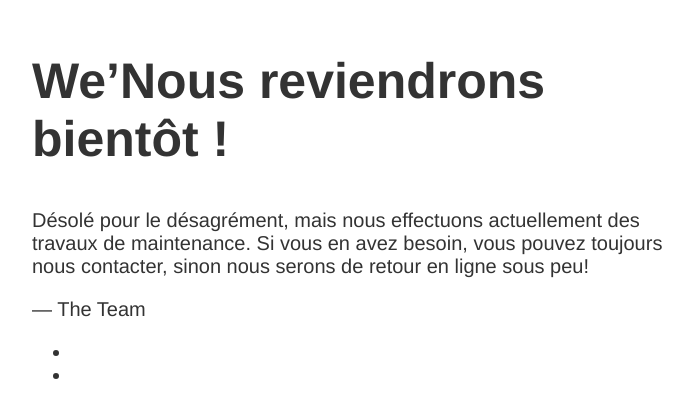
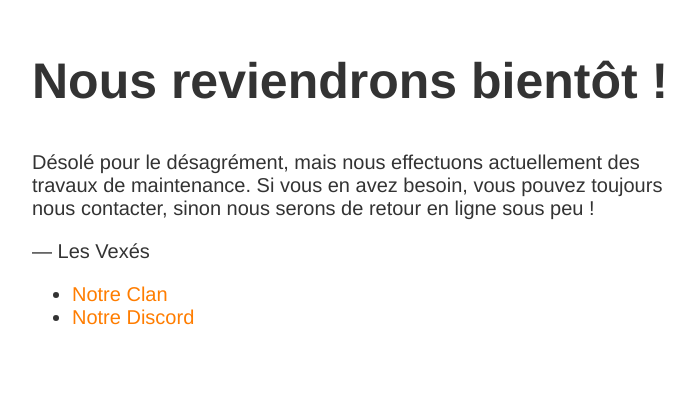
Before and after one commit to WyxTK/lesvexes.github.io, a plain HTML site: page index.html in a window 1280 px wide. Shown: the part 148-566 px from the top of the page, without its empty margins (283-978 px from the left). Drawn offline with Linux system fonts and the light colour scheme.

Commit message:
Update index.html

```diff
--- a/index.html
+++ b/index.html
@@ -7,18 +7,18 @@
   article { display: block; text-align: left; width: 650px; margin: 0 auto; }
   a { color: #dc8100; text-decoration: none; }
   a:hover { color: #333; text-decoration: none; }
+  .button { background-color: #1c87c9; box-shadow: 0 5px 0 #105cad; color: white; padding: 1em 1.5em; position: relative; text-decoration: none; display: inline-block; }
 </style>
-
 <article>
-    <h1>We&rsquo;Nous reviendrons bientôt !</h1>
+    <h1>Nous reviendrons bientôt !</h1>
     <div>
-        <p>Désolé pour le désagrément, mais nous effectuons actuellement des travaux de maintenance. Si vous en avez besoin, vous pouvez toujours nous contacter, sinon nous serons de retour en ligne sous peu! </p>
-        <p>&mdash; The Team</p>
+        <p>Désolé pour le désagrément, mais nous effectuons actuellement des travaux de maintenance. Si vous en avez besoin, vous pouvez toujours nous contacter, sinon nous serons de retour en ligne sous peu ! </p>
+        <p>&mdash; Les Vexés</p>
     </div>
     <div>
       <ul>
-		    <li><a style="color: #fff;" href="/bunbgie.html" class="nav">Notre Clan</a></li>
-		    <li><a style="color: #fff;" href="/discord.html" class="nav">Notre Discord</a></li>
-	  </ul>
+	<li><a style="color: #ff7d00;" href="/bungie.html" class="nav">Notre Clan</a></li>
+	<li><a style="color: #ff7d00;" href="/discord.html" class="nav">Notre Discord</a></li>
+      </ul>
     </div>
 </article>
```
